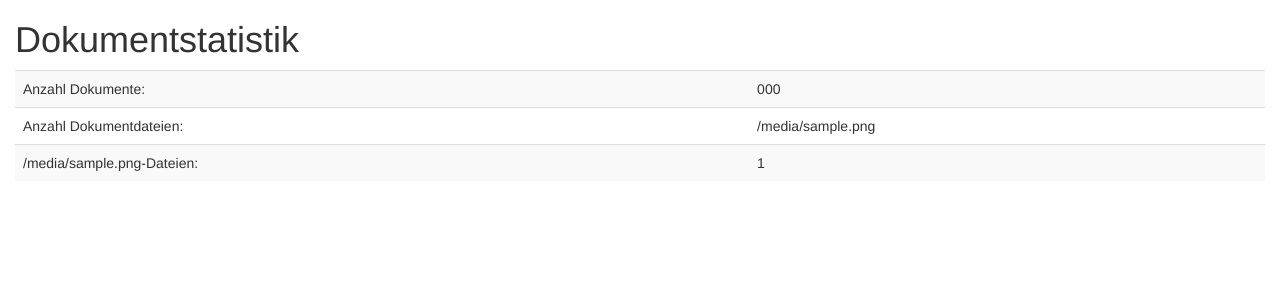
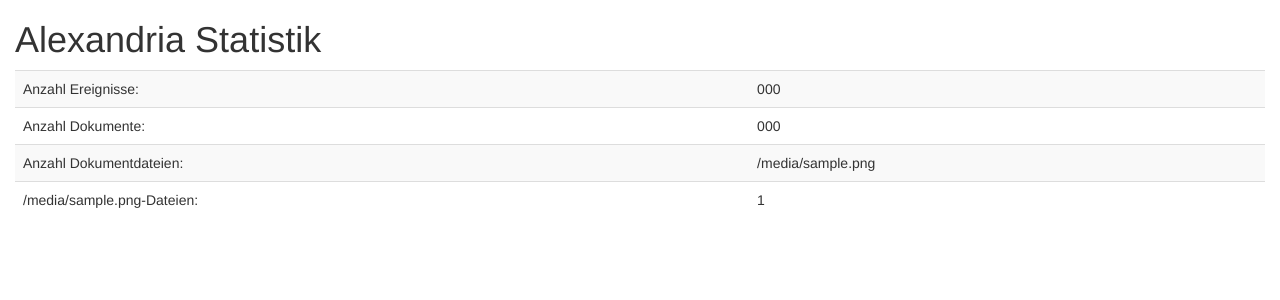
Before and after one commit to archivsozialebewegungen/AlexandriaWeb, a Django app: template alexdbview/templates/alex/statistics.html in a window 1280 px wide. Shown: the part 62-362 px from the top of the page. Run offline with Django 3.2, Linux system fonts and the light colour scheme; the template is opened without the code that fills it: most values are stand-ins (such as "Sample title", 1, 10 or a date in 2020); parts of the project's set-up code (start-up, migrations or seed data) failed here and were passed over; some libraries are stand-ins or nearby versions.

Commit message:
Shows event statistics

```diff
--- a/alexdbview/templates/alex/statistics.html
+++ b/alexdbview/templates/alex/statistics.html
@@ -1,8 +1,12 @@
 {% extends "alex/base.html" %}
 {% block content %}
-	<h1>Dokumentstatistik</h1>
+	<h1>Alexandria Statistik</h1>
 	<table class="table table-striped">
 	<tbody>
+		<tr>
+			<td>Anzahl Ereignisse:</td>
+			<td>{{ eventstats.number_of_events }}</td>
+		</tr>
 		<tr>
 			<td>Anzahl Dokumente:</td>
 			<td>{{ docstats.number_of_documents }}</td>
--- a/alexdbview/views.py
+++ b/alexdbview/views.py
@@ -67,10 +67,12 @@ class StatisticsView(View):
         '''
         Collects some statistics from the database
         '''
-        dao = self.injector.get(baseinjectorkeys.DOCUMENT_DAO_KEY)
+        event_dao = self.injector.get(baseinjectorkeys.EVENT_DAO_KEY)
+        document_dao = self.injector.get(baseinjectorkeys.DOCUMENT_DAO_KEY)
         values = {
             'title': "Alexandria Statistiken",
-            'docstats': dao.get_statistics(),
+            'eventstats': event_dao.get_statistics(),
+            'docstats': document_dao.get_statistics(),
         }
         return HttpResponse(render(request, 'alex/statistics.html', values))
 
```
